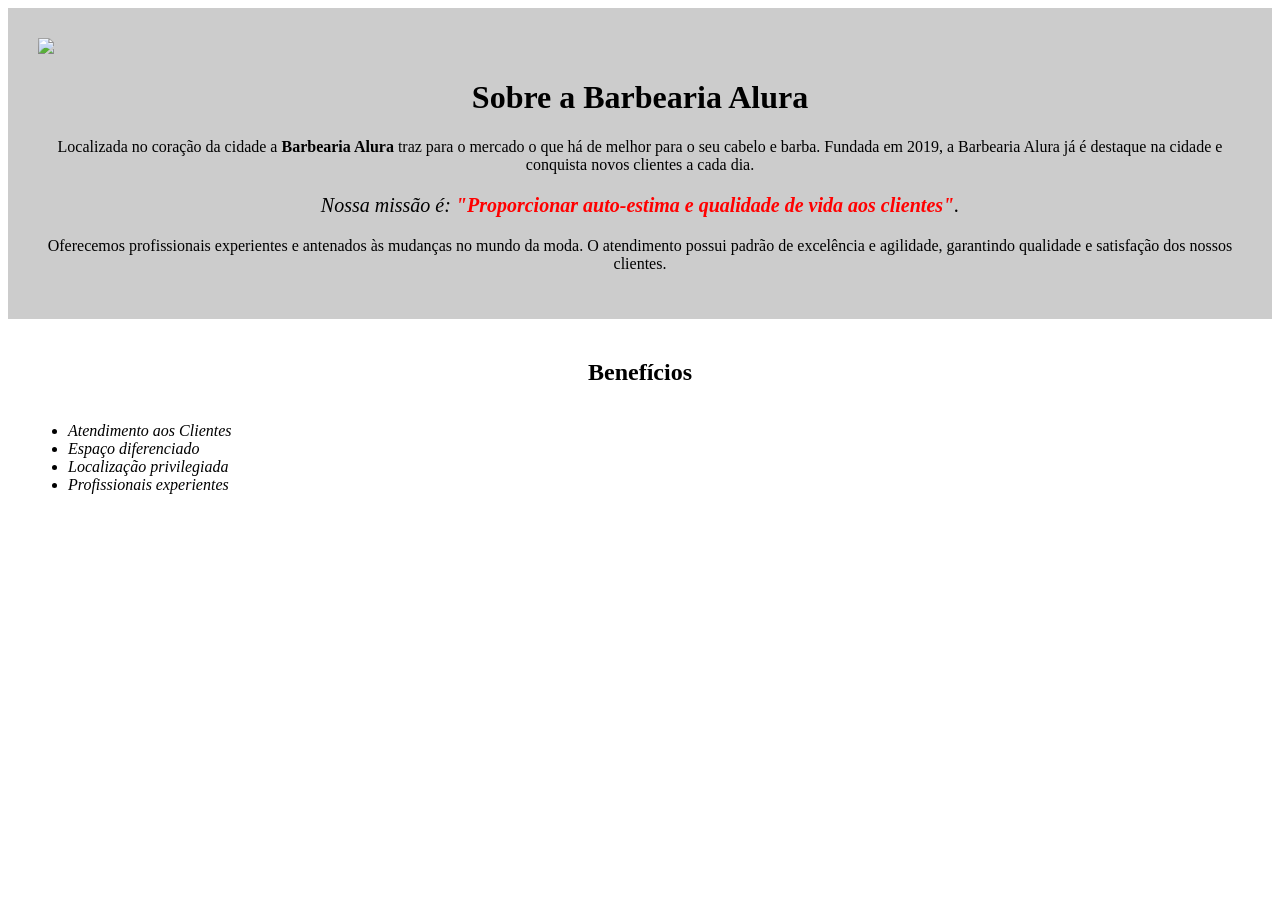
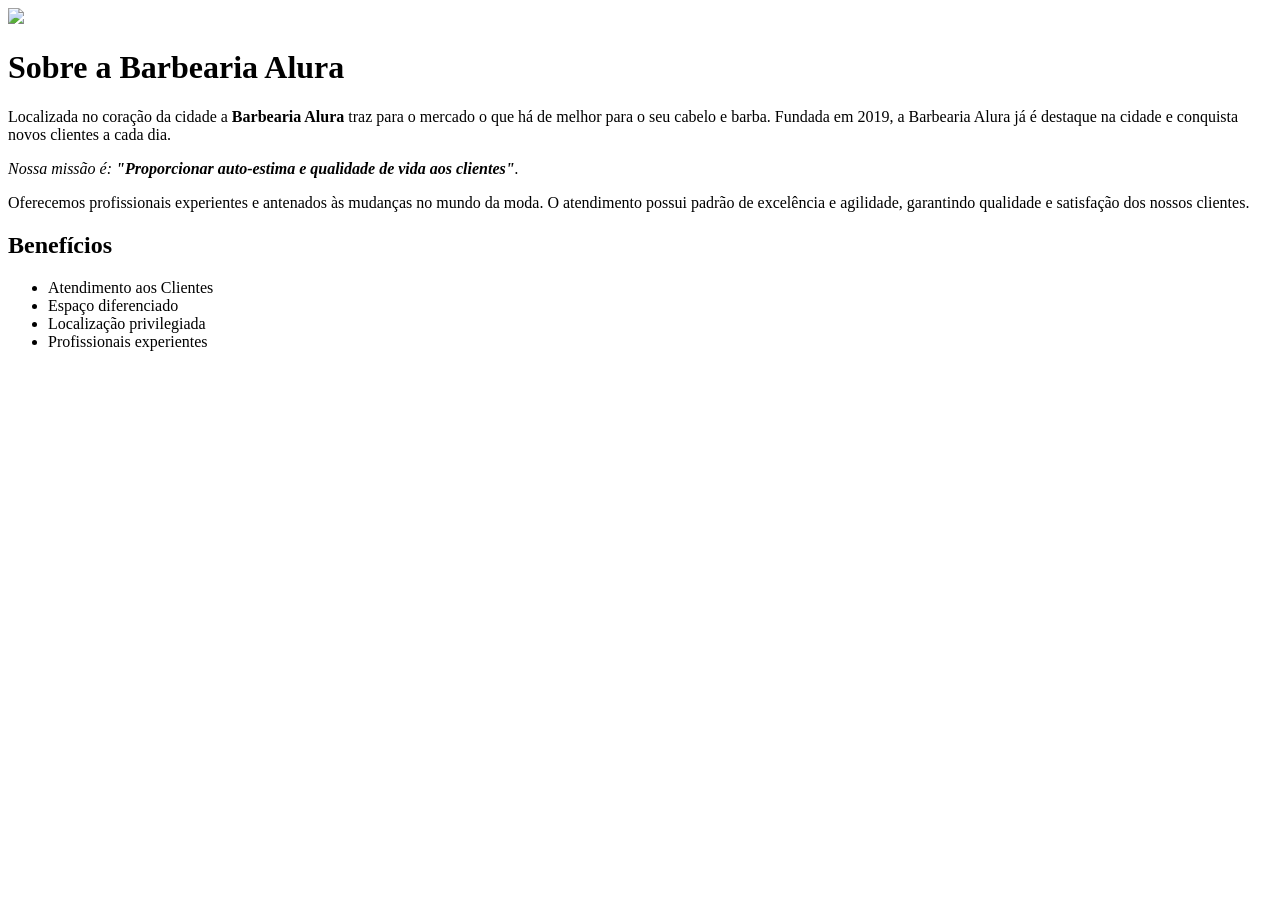

show do leonardo

--- a/style.css
+++ b/style.css
@@ -1,60 +1,132 @@
-body {
-
-}
-.principal{
-    background: #CCCCCC;
-    padding: 30px;
+header{
+    background: #BBBBBB;
+    padding: 20px 0;
 }
 
-.itens{
-font-style: italic;
+.caixa{
+    position: relative;
+    width: 940px;
+    margin: 0 auto;
 }
 
-.beneficios {
- background-color: #FFFFFF;
- padding: 20px;
+nav{
+    position:absolute;
+    top: 110px;
+    right: 0;
 }
 
-h2{
-    text-align: center;
+nav li{
+    display: inline;
+    margin: 0 0 15px;
 }
 
-ul{
+nav a {
+    text-transform: uppercase;
+    color: #000000;
+    font-weight: bold;
+    font-size: 22px;
+    text-decoration: none;
+}
+
+nav a:hover {
+    color: #C78C19;
+    text-decoration: underline;
+}
+
+.produtos li:hover{
+    border-color: #C78C19;
+}
+
+.produtos li:active{
+    border-color: #088C19;
+}
+
+.produtos li:hover h2{
+    font-size:34px;
+}
+
+.produtos{
+    width: 940px;
+    margin: 0 auto;
+    padding: 50px 0;
+}
+
+.produtos li{
     display: inline-block;
+    text-align: center;
+    width: 30%;
     vertical-align: top;
-    width: 20%;
-    margin-right: 15%;
+    margin: 0 1.5%;
+    padding: 30px 20px;
+    box-sizing: border-box;
+    border: 2px solid #000000;
+    border-radius: 10px;
 }
 
-.imagembeneficios {
-    width: 50%;
+.produtos h2{
+    font-size: 30px;
+    font-weight: bold;
 }
 
-#banner {
-    width: 100%;
+.produtos-descricao{
+    font-size: 18px;
 }
 
-h1 {
-    text-align: center
+.produtos-preco{
+    font-size: 22px;
+    font-weight: bold;
+    margin-top: 10px;
 }
 
-p {
+footer{
     text-align: center;
+    background: url("bg.jpg");
+    padding: 40px 0;
 }
 
-#missao {
-    font-size: 20px
+.copyright {
+    color: #FFFFFF;
+    font-size: 13px;
+    margin: 20px 0 0;
 }
 
-em strong {
-    color: #FF0000;
+main{
+    width: 940px;
+    margin: 0 auto;
 }
 
-
-.titulo-principal{
-    padding-left: 20px;
+form{
+    margin: 40px 0;
 }
 
-.titulo-centralizado{
-    text-align: center;
+form label {
+    display: block;
+    font-size: 20px;
+    margin:0 0 10px;
+}
+
+form input{
+    display:block;
+    margin: 0 0 20px;
+    padding:10px 25px;
+    width:50%;
+}
+
+.enviar{
+    width: 40%;
+    padding: 15px;
+    background: orange;
+    color: white;
+    font-weight: bold;
+    font-size: 18px;
+    border: none;
+    border-radius: 5px;
+    transition: 1s all;
+    cursor: pointer;
+} 
+
+.enviar:hover {
+    background: darkorange;
+    transform: scale(1.2);
+
 }
